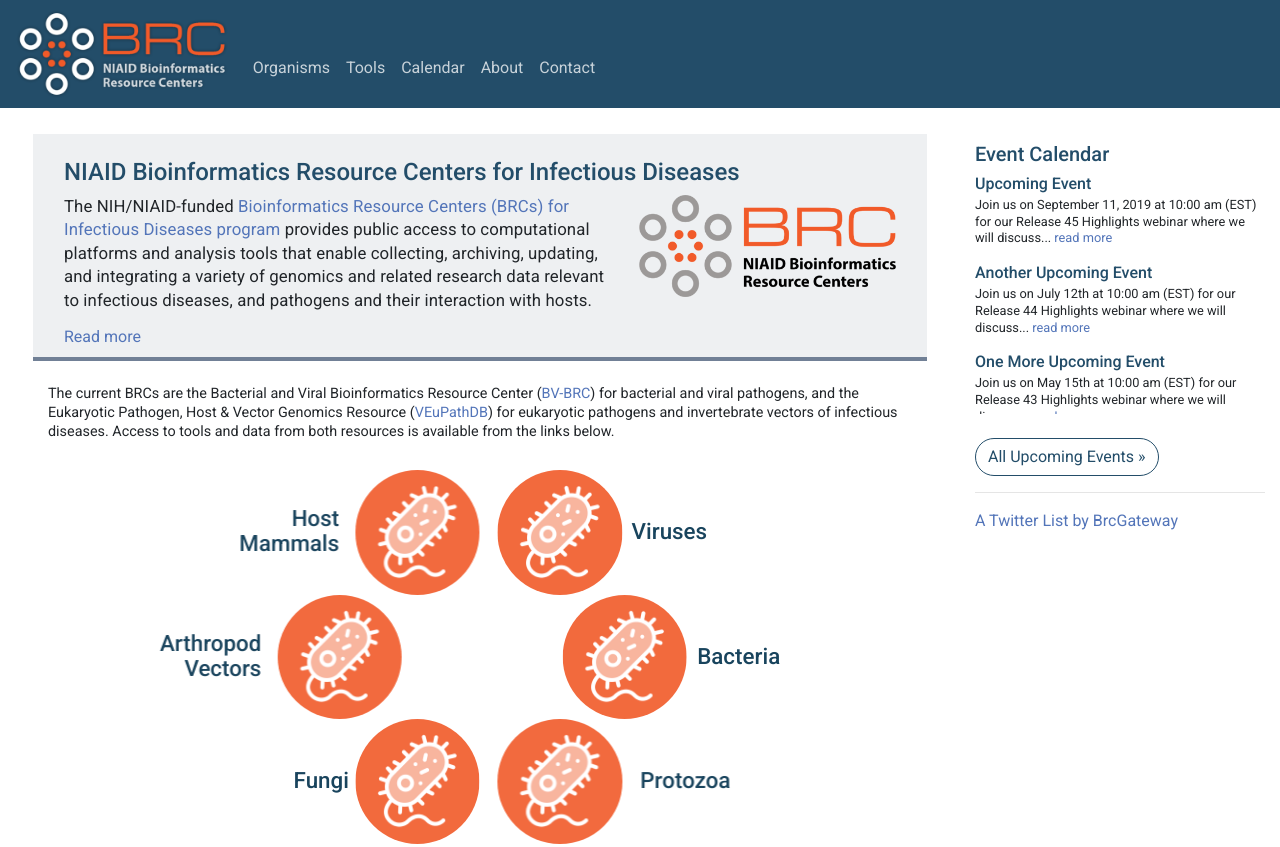
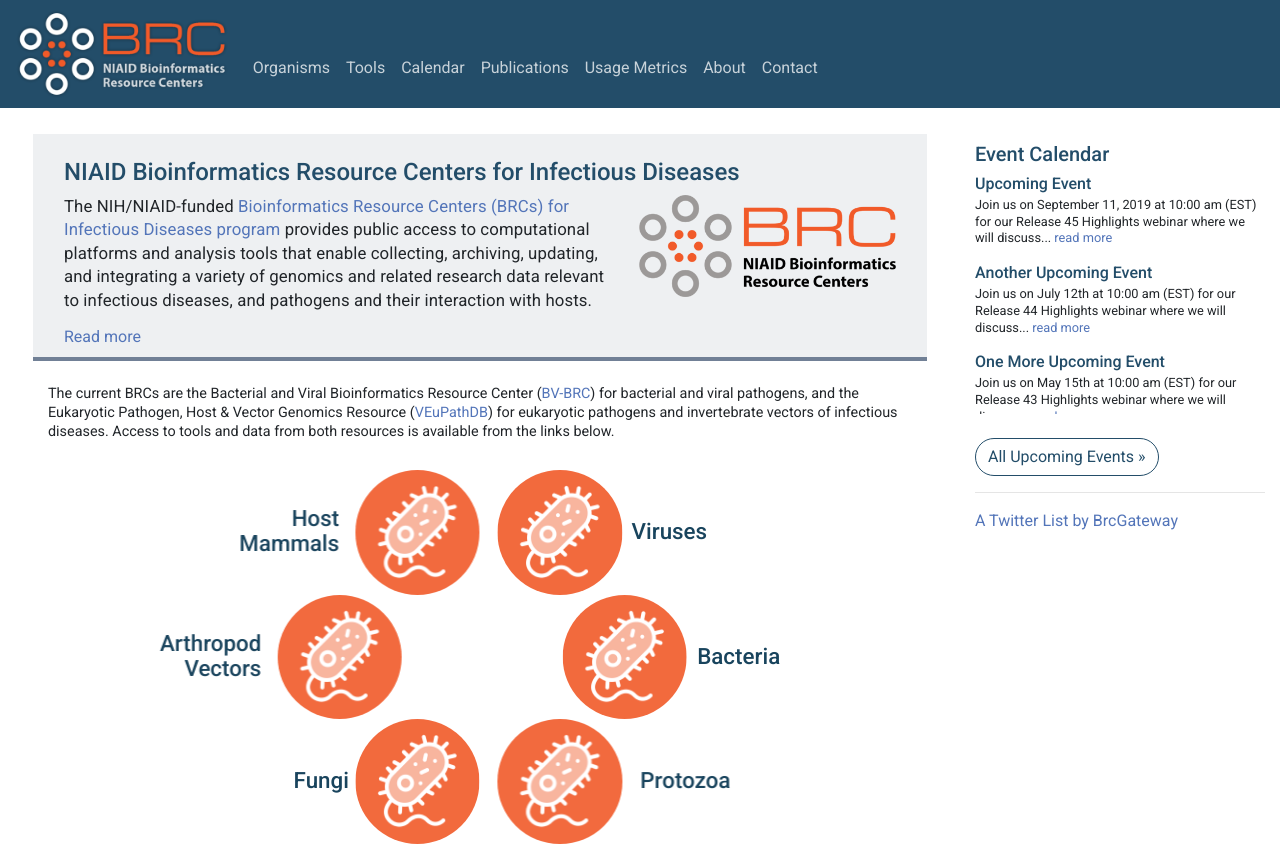
Before and after one commit to BRC-Gateway/brc-gateway-website, a Gatsby site: page / in a window 1280 px wide. Shown: the top 847 px of the page. Built offline with nearby package versions, Linux system fonts and the light colour scheme; Gatsby itself is replaced by a stand-in of ours; some icons are missing.

Commit message:
Update navlinks

```diff
--- a/src/components/header.js
+++ b/src/components/header.js
@@ -21,6 +21,12 @@
           </li>
           <li className="nav-item">
             <Link className="nav-link" to="/calendar">Calendar</Link>
+          </li>
+          <li className="nav-item">
+            <Link className="nav-link" to="/publications">Publications</Link>
+          </li>
+          <li className="nav-item">
+            <Link className="nav-link" to="/usage-metrics">Usage Metrics</Link>
           </li>
           <li className="nav-item">
             <Link className="nav-link" to="/about">About</Link>
@@ -62,6 +68,12 @@
             <Link className="nav-link" to="/calendar">Calendar</Link>
           </li>
           <li className="nav-item">
+            <Link className="nav-link" to="/publications">Publications</Link>
+          </li>
+          <li className="nav-item">
+            <Link className="nav-link" to="/usage-metrics">Usage Metrics</Link>
+          </li>
+          <li className="nav-item">
             <Link className="nav-link" to="/about">About</Link>
           </li>
           <li className="nav-item">
```
